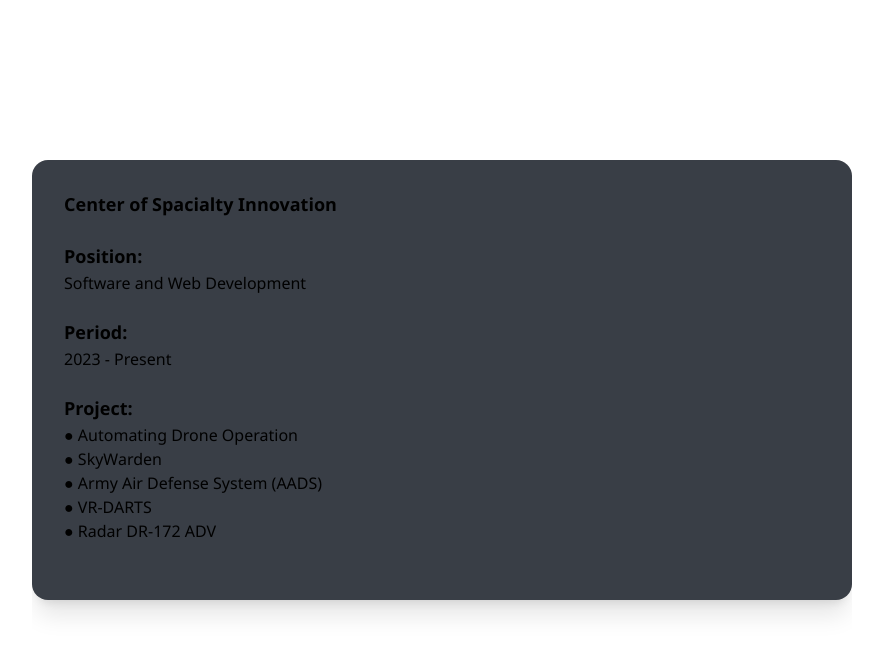
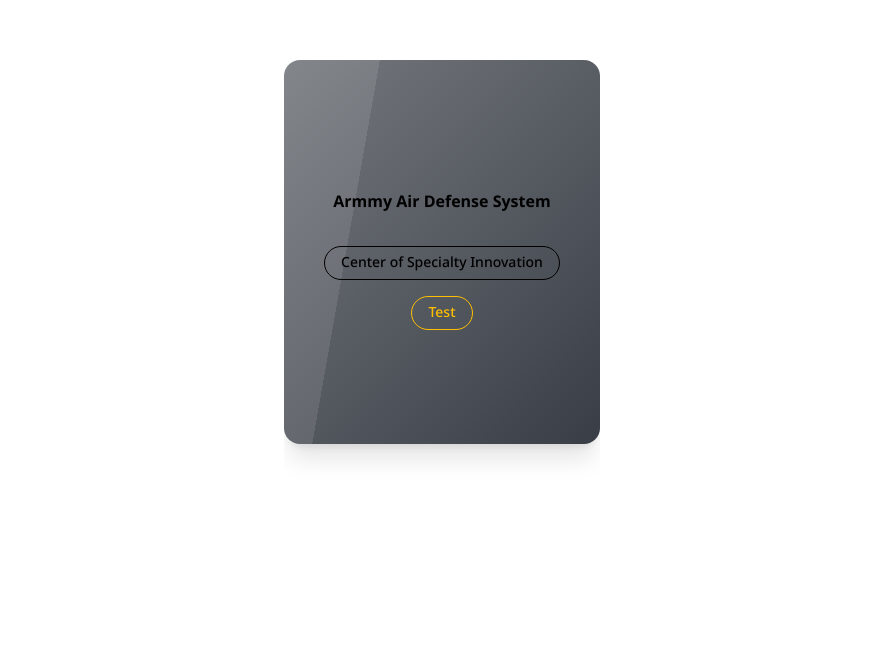
Before and after one commit to universe45/my-profile, a Next.js app: page /my-profile/ in a window 1280 px wide. Shown: the part 1620-2274 px from the top of the page, without its empty margins (198-1081 px from the left). Built offline with nearby package versions, Linux system fonts and the light colour scheme.

Commit message:
Update: Infocard and add modal card for Experience section

```diff
--- a/src/app/page.tsx
+++ b/src/app/page.tsx
@@ -5,7 +5,7 @@
 
 export default function Home() {
   return (
-    <div className="flex justify-center items-center bg-base-100 min-h-screen ">
+    <div className="flex justify-center items-center bg-base-100 min-h-screen">
       <div className="flex flex-col bg-base-100 w-full lg:w-3/4 px-14 lg:px-14 justify-center items-center overflow-y-scroll pb-24 lg:pb-0">
         <InfoCard />
       </div>
--- a/src/components/infoCard.tsx
+++ b/src/components/infoCard.tsx
@@ -4,12 +4,13 @@
 "use client";
 import React from "react";
 import { Icon } from "@iconify/react/dist/iconify.js";
+import ModalCard from "@/components/modalCard";
 
 export default function InfoCard() {
     return (
         <div className="carousel carousel-center carousel-vertical align-middle select-none">
             <section id="1-AboutMe" className="caroseul-item flex flex-col h-[75vh] lg:h-screen justify-center lg:py-10 py-5">
-                <div className="card lg:h-[24rem] md:h-[24rem] justify-center bg-[#393E46] lg:card-side shadow-xl">
+                <div className="card glass lg:h-[24rem] md:h-[24rem] justify-center bg-[#393E46] lg:card-side shadow-xl">
                     <figure className="">
                         <img className="object-cover w-[64rem] h-[18rem] lg:h-full lg:w-[24rem]" src="/nightSky.jpg" alt="Profile Picture" />
                     </figure>
@@ -41,7 +42,7 @@
                         </div>
                         <div className="flex flex-col gap-2">
                             <div>
-                                <h1 className=" card-title font-bold justify-start">
+                                <h1 className="badge badge-lg badge-outline font-bold justify-start p-4">
                                     Education
                                 </h1>
                             </div>
@@ -121,36 +122,13 @@
                 </div>
             </section>
 
-            <section id="3-Experience" className="caroseul-item flex flex-col gap-4 h-screen py-10">
-                <div className="card h-screen justify-center">
-                    <div className="card card-side h-max bg-[#393E46] shadow-xl">
-                        <div className="card-body">
-                            <div className="flex flex-col gap-6">
-                                <h2 className="text-lg font-bold">Center of Spacialty Innovation</h2>
-                                <div>
-                                    <div className="text-lg font-bold">Position:</div>
-                                    <div>Software and Web Development</div>
-                                </div>
-                                <div>
-                                    <div className="text-lg font-bold">Period:</div>
-                                    <div>2023 - Present</div>
-                                </div>
-                                <div>
-                                    <h4 className="text-lg font-bold">Project:</h4>
-                                    <p>● Automating Drone Operation</p>
-                                    <p>● SkyWarden</p>
-                                    <p>● Army Air Defense System (AADS)</p>
-                                    <p>● VR-DARTS</p>
-                                    <p>● Radar DR-172 ADV</p>
-                                </div>
-                                <div className="flex flex-col gap-4">
-                                </div>
-                            </div>
-                        </div>
-                    </div>
+            <section id="3-Experience" className="caroseul-item flex flex-row gap-4 h-screen py-10 justify-center">
+                <div className="carousel carousel-center align-middle select-none overflow-hidden">
+                    <section className="caroseul-item flex flex-row h-screen justify-center py-10">
+                        <ModalCard />
+                    </section>
                 </div>
             </section>
-
         </div>
     );
 }
--- /dev/null
+++ b/src/components/modalCard.tsx
@@ -0,0 +1,49 @@
+"use client";
+import React from "react";
+
+// Modal component
+function Modal({ id, children }: { id: string, children: React.ReactNode }) {
+    return (
+        <dialog id={id} className="modal">
+            <div className="modal-box">
+                {children}
+            </div>
+            <form method="dialog" className="modal-backdrop">
+                <button>close</button>
+            </form>
+        </dialog>
+    );
+}
+
+// ModalCard component
+export default function ModalCard() {
+    const openModal = (id: string) => {
+        const modal = document.getElementById(id) as HTMLDialogElement;
+        modal?.showModal();
+    };
+
+    return (
+        <div>
+            <button
+                className="card glass lg:h-[24rem] md:h-[24rem] justify-center bg-[#393E46] lg:card-side shadow-xl"
+                onClick={() => openModal('my_modal_2')}
+            >
+                <div className="card-body flex felx-col font-bold justify-center items-center">
+                    <h1 className="py-4">
+                        Armmy Air Defense System
+                    </h1>
+                    <div className="badge badge-ms badge-outline font-medium p-4 m-2">
+                        Center of Specialty Innovation
+                    </div>
+                    <div className="badge badge-ms badge-warning badge-outline font-medium p-4">
+                        Test
+                    </div>
+                </div>
+            </button>
+            <Modal id="my_modal_2">
+                <h3 className="font-bold text-lg"> Army Air Defense System (AADS)</h3>
+                <p className="py-4">My exp ...</p>
+            </Modal>
+        </div>
+    );
+}
```
